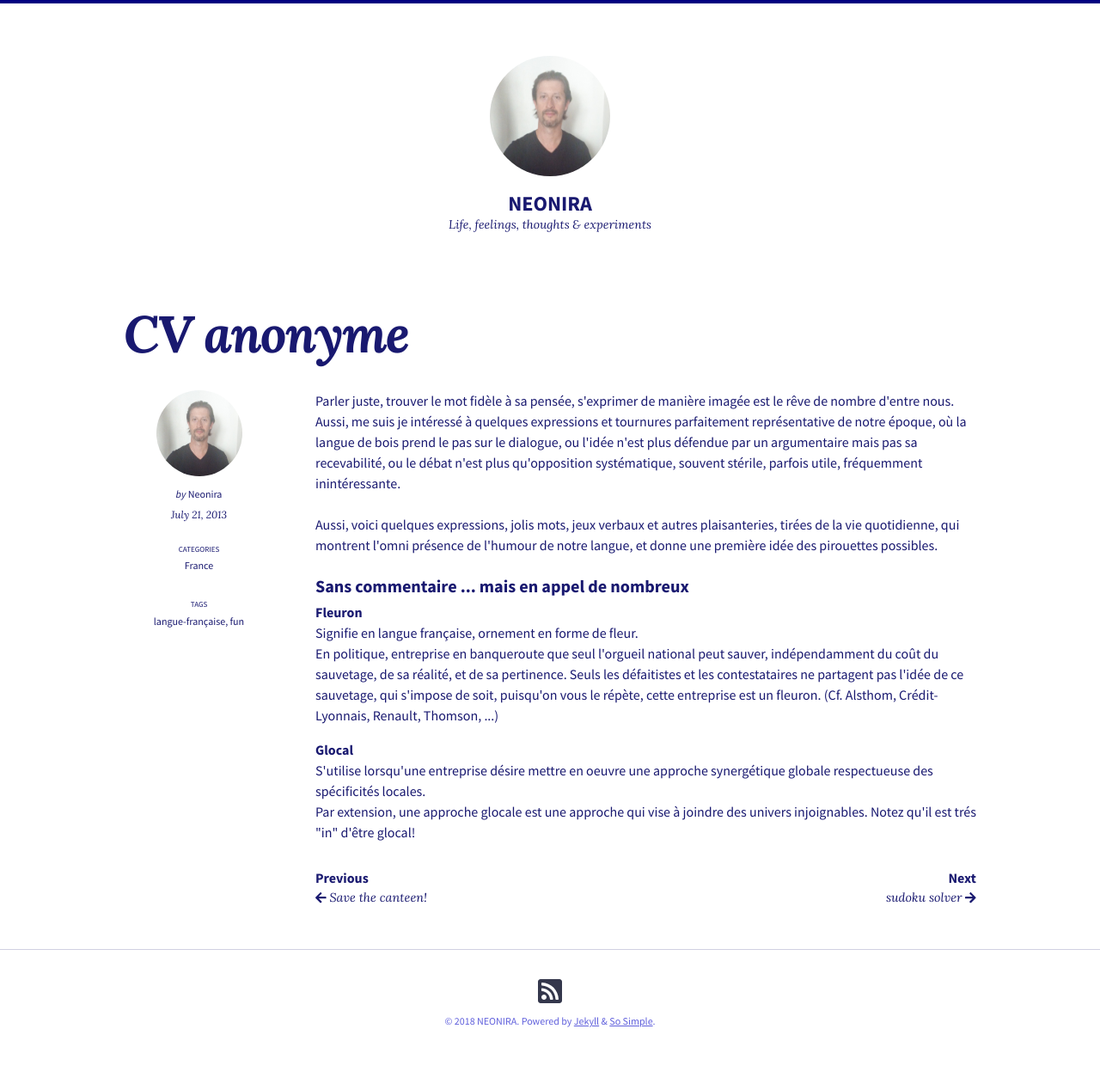
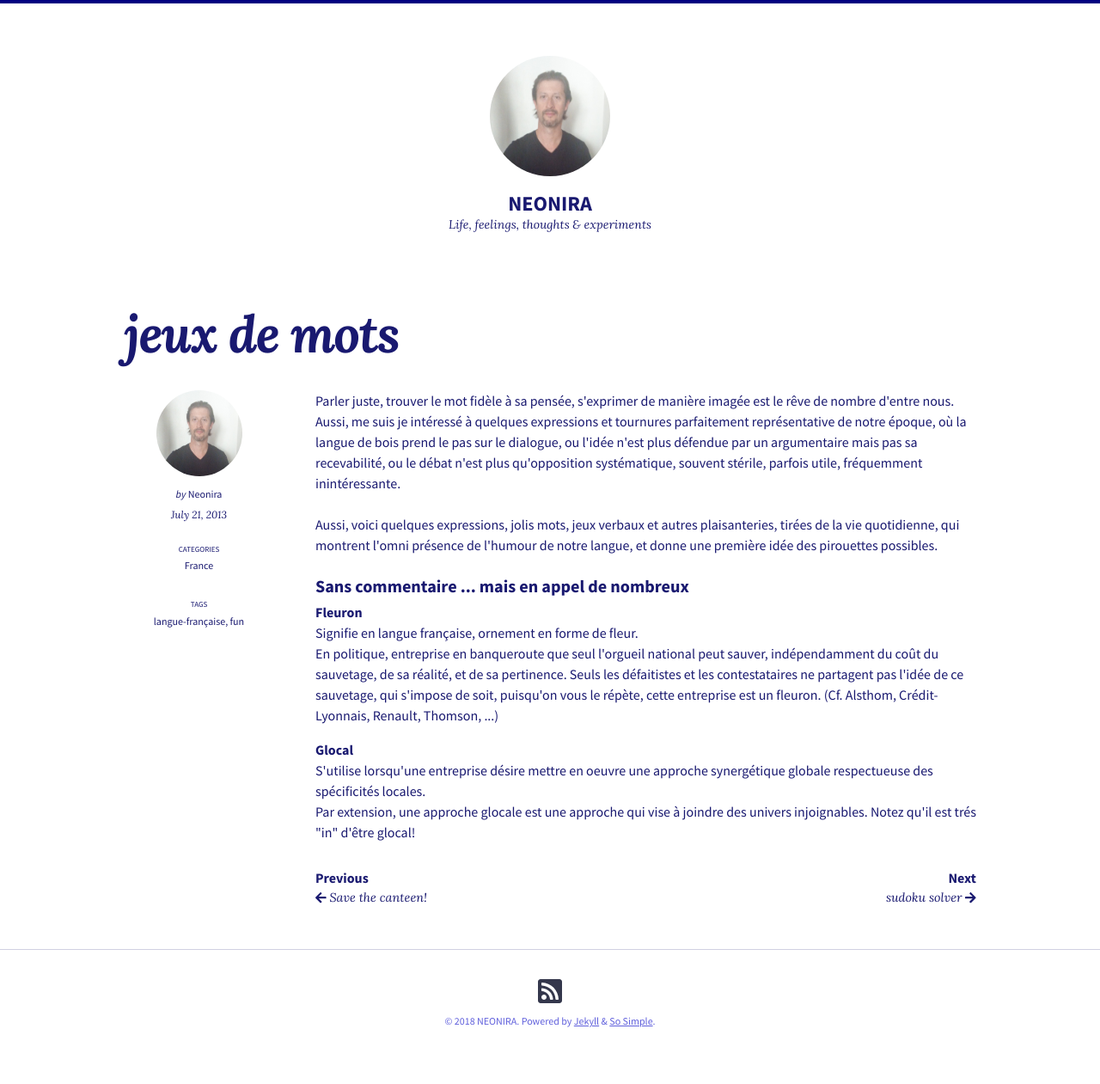
Before and after one commit to neonira/neonira.github.io, a Jekyll site: the page built from _posts/2013-07-21-jeux-de-mots.html, in a window 1280 px wide. Shown: the whole page at 86% size. Built offline with Jekyll 4.4.1, drawn with Linux system fonts in a browser that asks for light colours; nearby versions of some CDN libraries; comment, search, counter and statistics services are not loaded.

Commit message:
Update 2013-07-21-jeux-de-mots.html
fix title

```diff
--- a/_posts/2013-07-21-jeux-de-mots.html
+++ b/_posts/2013-07-21-jeux-de-mots.html
@@ -1,5 +1,5 @@
 ---
-title: "CV anonyme"
+title: "jeux de mots"
 hidden: false
 categories: France
 tags: langue-française fun
```
